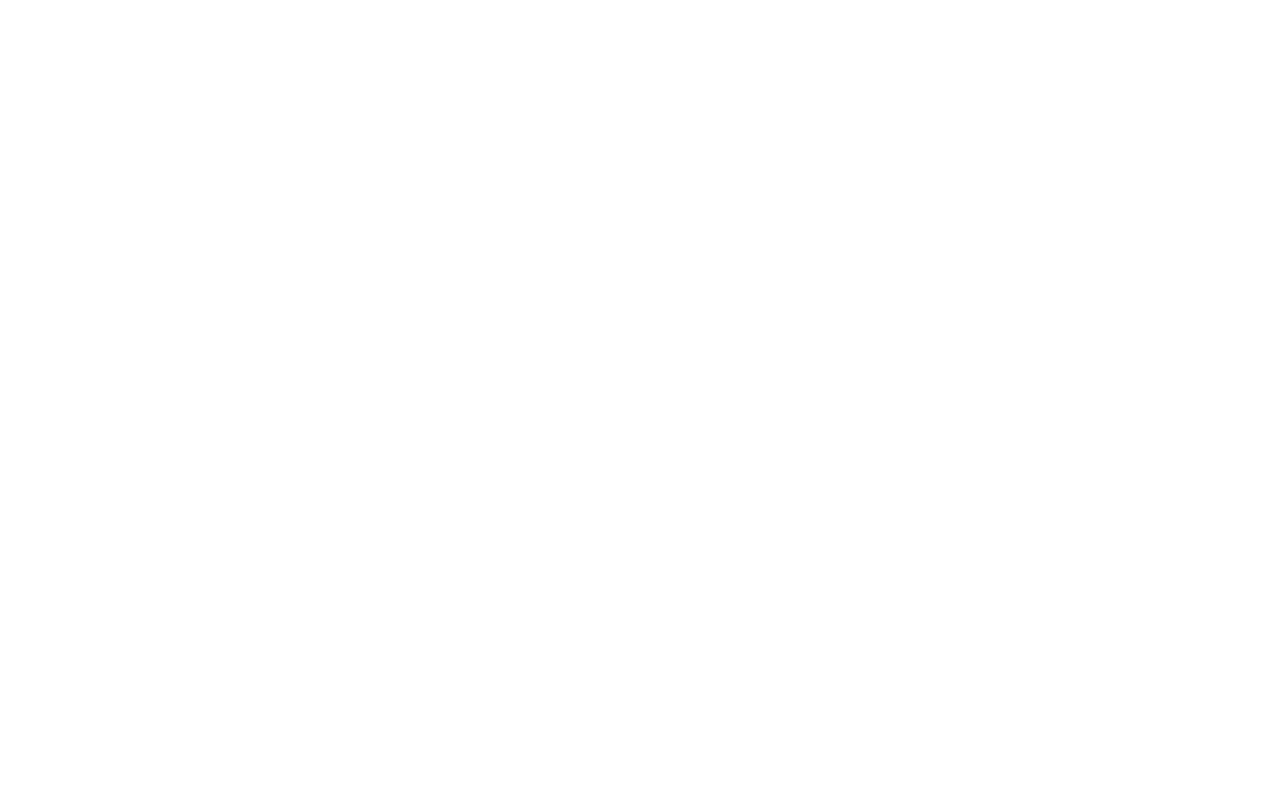
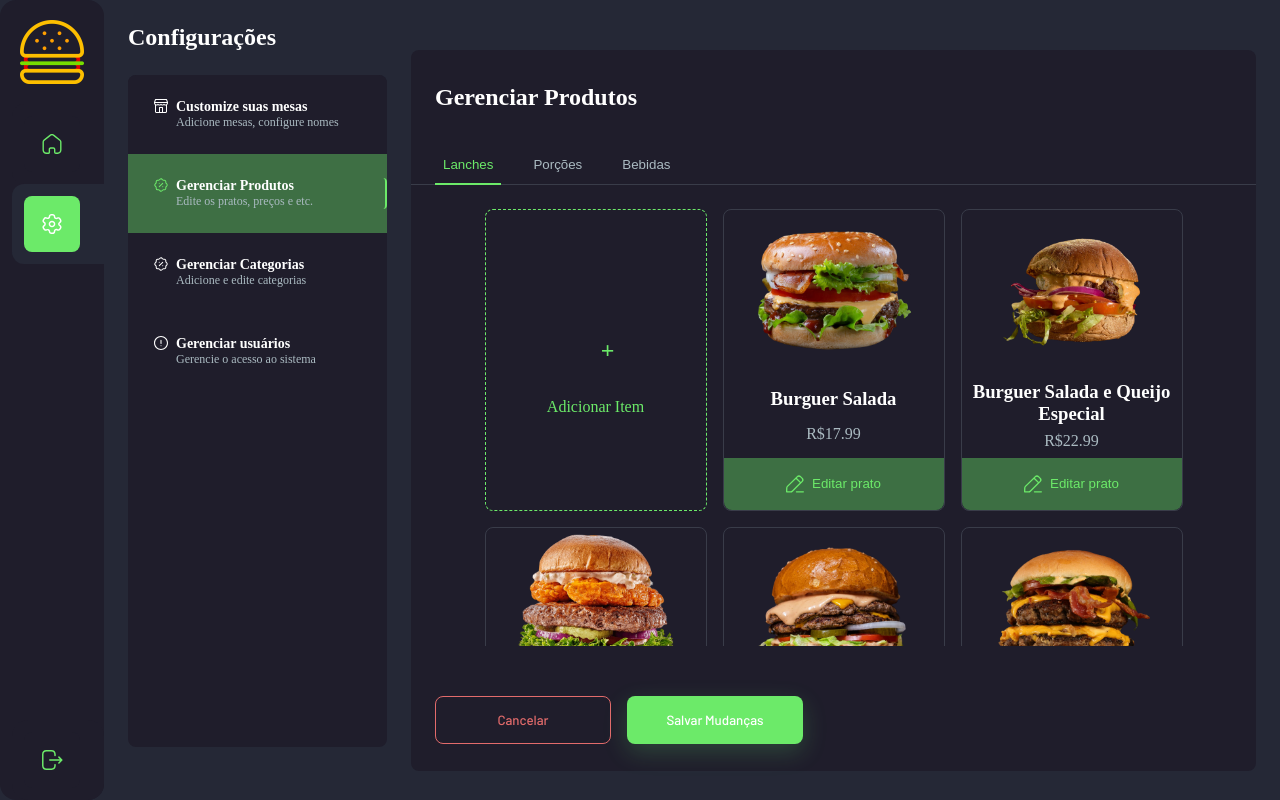
Before and after one commit to mateussuricato/projeto-hamburgueria-react-ts, a React (Vite) app: page /settings in a window 1280 px wide. Before the commit this address had no page. Built offline with nearby package versions, Linux system fonts and the light colour scheme; a web font is replaced by a local one.

Commit message:
feature: created the settings page

```diff
--- a/src/components/Menu/index.tsx
+++ b/src/components/Menu/index.tsx
@@ -5,29 +5,35 @@
 import { Dispatch, SetStateAction } from "react";
 
 interface MenuProps {
-  path: "home" | "settings"
+  path: "home" | "settings";
   setLogged: Dispatch<SetStateAction<boolean>>;
 }
 
-const Menu = ({path, setLogged}: MenuProps) => {
-  const navigate = useNavigate()
+const Menu = ({ path, setLogged }: MenuProps) => {
+  const navigate = useNavigate();
 
   const handleLogout = () => {
-    setLogged(false)
-    navigate('/login')
-  }
+    setLogged(false);
+    navigate("/login");
+  };
 
   return (
     <S.MenuContainer>
       <img src={Logo} alt="logo" />
       <nav>
         <S.MenuItem active={path === "home"}>
-          <S.MenuItemButton active={path === "home"}>
+          <S.MenuItemButton
+            onClick={() => navigate("/")}
+            active={path === "home"}
+          >
             <HomeIcon />
           </S.MenuItemButton>
         </S.MenuItem>
         <S.MenuItem active={path === "settings"}>
-          <S.MenuItemButton active={path === "settings"}>
+          <S.MenuItemButton
+            onClick={() => navigate("/settings")}
+            active={path === "settings"}
+          >
             <SettingsIcon />
           </S.MenuItemButton>
         </S.MenuItem>
--- a/src/components/Menu/styles.ts
+++ b/src/components/Menu/styles.ts
@@ -10,7 +10,7 @@
 }
 
 export const MenuContainer = styled.div`
-  width: 6.5rem;
+  min-width: 6.5rem;
   height: 100vh;
   border-radius: 16px;
   background-color: #1f1d2b;
@@ -28,7 +28,7 @@
 `;
 
 export const MenuItem = styled.div<MenuItemProps>`
-  height: 80px;
+  min-height: 80px;
   width: calc(100% - 12px);
   margin-left: 12px;
   box-sizing: border-box;
--- /dev/null
+++ b/src/components/SettingsProductCard/index.tsx
@@ -0,0 +1,22 @@
+import { Product } from "../../types";
+import * as S from "./styles";
+import { EditIcon } from "../../assets/icons";
+
+interface SettingsProductCardProps {
+  product: Product;
+}
+
+const SettingsProductCard = ({ product }: SettingsProductCardProps) => {
+  return (
+    <S.SettingsProductCardContainer>
+      <img src={product.image} alt={product.name} />
+      <h3>{product.name}</h3>
+      <p>R${product.price}</p>
+      <S.SettingsProductCardButton>
+        <EditIcon /> Editar prato
+      </S.SettingsProductCardButton>
+    </S.SettingsProductCardContainer>
+  );
+};
+
+export default SettingsProductCard;
--- /dev/null
+++ b/src/components/SettingsProductCard/styles.ts
@@ -0,0 +1,40 @@
+import styled, { css } from "styled-components";
+
+export const SettingsProductCardContainer = styled.div`
+  ${({ theme }) => css`
+    width: 13.75rem;
+    height: 18.75rem;
+    border-radius: 8px;
+    border: 1px solid ${theme.colors.baseLine};
+    display: flex;
+    flex-direction: column;
+    align-items: center;
+    color: ${theme.colors.textColor};
+    justify-content: space-between;
+    text-align: center;
+
+    img {
+      width: 10.25rem;
+    }
+
+    p {
+      color: ${theme.colors.textLight};
+    }
+  `}
+`;
+
+
+export const SettingsProductCardButton = styled.button`
+  ${({ theme }) => css`
+    width: 100%;
+    height: 3.25rem;
+    border-radius: 0 0 8px 8px;
+    background-color: ${theme.colors.primaryColorOpacity};
+    color: ${theme.colors.primaryColor};
+    display: flex;
+    align-items: center;
+    justify-content: center;
+    gap: 0.5rem;
+    cursor: pointer;
+  `}
+`;
--- a/src/pages/Login/index.tsx
+++ b/src/pages/Login/index.tsx
@@ -20,7 +20,7 @@
     if (email === "admin" && password === "admin") {
       setLogged(true);
       navigate("/");
-      toast.success("Bem Vindo!")
+      toast.success("Bem Vindo(a) Larissa!")
       return;
     }
 
--- /dev/null
+++ b/src/pages/Settings/index.tsx
@@ -0,0 +1,83 @@
+import { Dispatch, SetStateAction } from "react";
+import Menu from "../../components/Menu";
+import * as S from "./styles";
+import { MarketIcon, InfoIcon, PromotionIcon } from "../../assets/icons";
+import Button from "../../components/Button";
+import { mockedProducts } from "../../mocks";
+import SettingsProductCard from "../../components/SettingsProductCard";
+
+interface SettingsProps {
+  setLogged: Dispatch<SetStateAction<boolean>>;
+}
+
+const Settings = ({ setLogged }: SettingsProps) => {
+  return (
+    <S.SettingsContainer>
+      <Menu path="settings" setLogged={setLogged} />
+      <S.SettingsNavigationContainer>
+        <h2>Configurações</h2>
+        <S.SettingsNavigationButtonsList>
+          <div>
+            <S.SettingsNavigationButtonsContainer>
+              <S.SettingsNavigationButtonsSelected>
+                <MarketIcon />
+                <h2>Customize suas mesas</h2>
+                <p>Adicione mesas, configure nomes</p>
+              </S.SettingsNavigationButtonsSelected>
+            </S.SettingsNavigationButtonsContainer>
+            <S.SettingsNavigationButtonsContainer active>
+              <S.SettingsNavigationButtonsSelected active>
+                <PromotionIcon />
+                <h2>Gerenciar Produtos</h2>
+                <p>Edite os pratos, preços e etc.</p>
+              </S.SettingsNavigationButtonsSelected>
+            </S.SettingsNavigationButtonsContainer>
+            <S.SettingsNavigationButtonsContainer>
+              <S.SettingsNavigationButtonsSelected>
+                <PromotionIcon />
+                <h2>Gerenciar Categorias</h2>
+                <p>Adicione e edite categorias</p>
+              </S.SettingsNavigationButtonsSelected>
+            </S.SettingsNavigationButtonsContainer>
+            <S.SettingsNavigationButtonsContainer>
+              <S.SettingsNavigationButtonsSelected>
+                <InfoIcon />
+                <h2>Gerenciar usuários</h2>
+                <p>Gerencie o acesso ao sistema</p>
+              </S.SettingsNavigationButtonsSelected>
+            </S.SettingsNavigationButtonsContainer>
+          </div>
+        </S.SettingsNavigationButtonsList>
+      </S.SettingsNavigationContainer>
+      <S.EntitiesEditContainer>
+        <h2>Gerenciar Produtos</h2>
+        <S.EntitiesEditCategoriesSelector>
+          <S.EntitiesEditCategoriesButton active>
+            Lanches
+          </S.EntitiesEditCategoriesButton>
+          <S.EntitiesEditCategoriesButton>
+            Porções
+          </S.EntitiesEditCategoriesButton>
+          <S.EntitiesEditCategoriesButton>
+            Bebidas
+          </S.EntitiesEditCategoriesButton>
+        </S.EntitiesEditCategoriesSelector>
+        <S.EntitiesEditList>
+          <S.AddEntityCard>
+            <h2>+</h2>
+            <p>Adicionar Item</p>
+          </S.AddEntityCard>
+          {mockedProducts.map((element) => (
+            <SettingsProductCard product={element} key={element.id} />
+          ))}
+        </S.EntitiesEditList>
+        <S.ConfirmationContainer>
+          <Button text="Cancelar" variant="cancel"></Button>
+          <Button text="Salvar Mudanças"></Button>
+        </S.ConfirmationContainer>
+      </S.EntitiesEditContainer>
+    </S.SettingsContainer>
+  );
+};
+
+export default Settings;
--- /dev/null
+++ b/src/pages/Settings/styles.ts
@@ -0,0 +1,174 @@
+import styled, { css } from "styled-components";
+
+interface ActiveButtonProps {
+  active?: boolean;
+}
+
+export const SettingsContainer = styled.div`
+  ${({ theme }) => css`
+    width: 100%;
+    height: 100vh;
+    display: flex;
+    background-color: ${theme.colors.baseBg1};
+  `}
+`;
+export const SettingsNavigationContainer = styled.div`
+  ${({ theme }) => css`
+    min-width: 19.188rem;
+    height: 100vh;
+    padding: 1.5rem;
+    box-sizing: border-box;
+    color: ${theme.colors.textColor};
+  `}
+`;
+
+export const SettingsNavigationButtonsList = styled.div`
+  ${({ theme }) => css`
+    width: 100%;
+    background-color: ${theme.colors.baseBg2};
+    margin: 1.5rem 0;
+    height: calc(100% - 5rem);
+    border-radius: 8px;
+    overflow: hidden;
+  `}
+`;
+
+export const SettingsNavigationButtonsContainer = styled.div<ActiveButtonProps>`
+  ${({ theme, active }) => css`
+    width: 100%;
+    background-color: ${theme.colors.baseBg2};
+    padding: 1.5rem 0;
+    padding-left: 3rem;
+    box-sizing: border-box;
+
+    h2 {
+      font-size: 14px;
+    }
+
+    p {
+      font-size: 12px;
+      color: ${theme.colors.textLight};
+    }
+
+    ${active &&
+    css`
+      background-color: ${theme.colors.primaryColorOpacity};
+    `}
+  `}
+`;
+
+export const SettingsNavigationButtonsSelected = styled.div<ActiveButtonProps>`
+  ${({ theme, active }) => css`
+    width: 100%;
+    height: 100%;
+    position: relative;
+
+    svg {
+      position: absolute;
+      left: -1.4rem;
+    }
+
+    ${active &&
+    css`
+      border-right: 2px solid ${theme.colors.primaryColor};
+      box-sizing: border-box;
+      border-radius: 4px;
+
+      svg {
+        color: ${theme.colors.primaryColor};
+      }
+    `}
+  `}
+`;
+
+export const EntitiesEditContainer = styled.div`
+  ${({ theme }) => css`
+    width: 100%;
+    height: calc(100% - 4.9rem);
+    margin-top: 3.1rem;
+    margin-bottom: 1.5rem;
+    margin-right: 1.5rem;
+    background-color: ${theme.colors.baseBg2};
+    border-radius: 8px;
+    box-sizing: border-box;
+    color: ${theme.colors.textColor};
+
+    h2 {
+      margin: 2.125rem 0;
+      margin-left: 1.5rem;
+    }
+  `}
+`;
+
+export const EntitiesEditCategoriesSelector = styled.div`
+  ${({ theme }) => css`
+    width: 100%;
+    height: 2.5rem;
+    border-bottom: 1px solid ${theme.colors.baseLine};
+    padding: 0 1.5rem;
+    box-sizing: border-box;
+  `}
+`;
+
+export const EntitiesEditCategoriesButton = styled.button<ActiveButtonProps>`
+  ${({ theme, active }) => css`
+    background-color: ${theme.colors.baseBg2};
+    color: ${theme.colors.textLight};
+    margin-right: 1.5rem;
+    cursor: pointer;
+    height: 100%;
+    padding: 0 0.5rem;
+    box-sizing: border-box;
+
+    :hover {
+      color: ${theme.colors.textColor};
+    }
+
+    ${active &&
+    css`
+      color: ${theme.colors.primaryColor};
+      border-bottom: 2px solid ${theme.colors.primaryColor};
+    `}
+  `}
+`;
+
+export const ConfirmationContainer = styled.div`
+  ${({ theme }) => css`
+    width: 100%;
+    height: 7.5rem;
+    padding-left: 1.5rem;
+    padding-top: 3.125rem;
+    box-sizing: border-box;
+    display: flex;
+    gap: 1rem;
+  `}
+`;
+
+export const EntitiesEditList = styled.div`
+  ${({ theme }) => css`
+    width: 100%;
+    height: calc(100% - 16.25rem);
+    display: flex;
+    flex-wrap: wrap;
+    padding: 1.5rem;
+    box-sizing: border-box;
+    overflow-y: scroll;
+    gap: 1rem;
+    justify-content: center;
+    align-items: center;
+  `}
+`;
+
+export const AddEntityCard = styled.div`
+  ${({ theme }) => css`
+    width: 13.75rem;
+    height: 18.75rem;
+    border-radius: 8px;
+    border: 1px dashed ${theme.colors.primaryColor};
+    display: flex;
+    flex-direction: column;
+    justify-content: center;
+    align-items: center;
+    color: ${theme.colors.primaryColor};
+  `}
+`;
--- a/src/router.tsx
+++ b/src/router.tsx
@@ -2,17 +2,16 @@
 import Home from "./pages/Home";
 import Login from "./pages/Login";
 import { useState } from "react";
+import Settings from "./pages/Settings";
 
 const Router = () => {
   const [logged, setLogged] = useState<boolean>(false);
 
   return (
     <Routes>
-      {logged ? (
-        <Route path="/" element={<Home setLogged={setLogged}/>} />
-      ) : (
-        <Route path="/login" element={<Login setLogged={setLogged}/>} />
-      )}
+      <Route path="/" element={<Home setLogged={setLogged} />} />
+      <Route path="/settings" element={<Settings setLogged={setLogged} />} />
+      <Route path="/login" element={<Login setLogged={setLogged} />} />
     </Routes>
   );
 };
```
